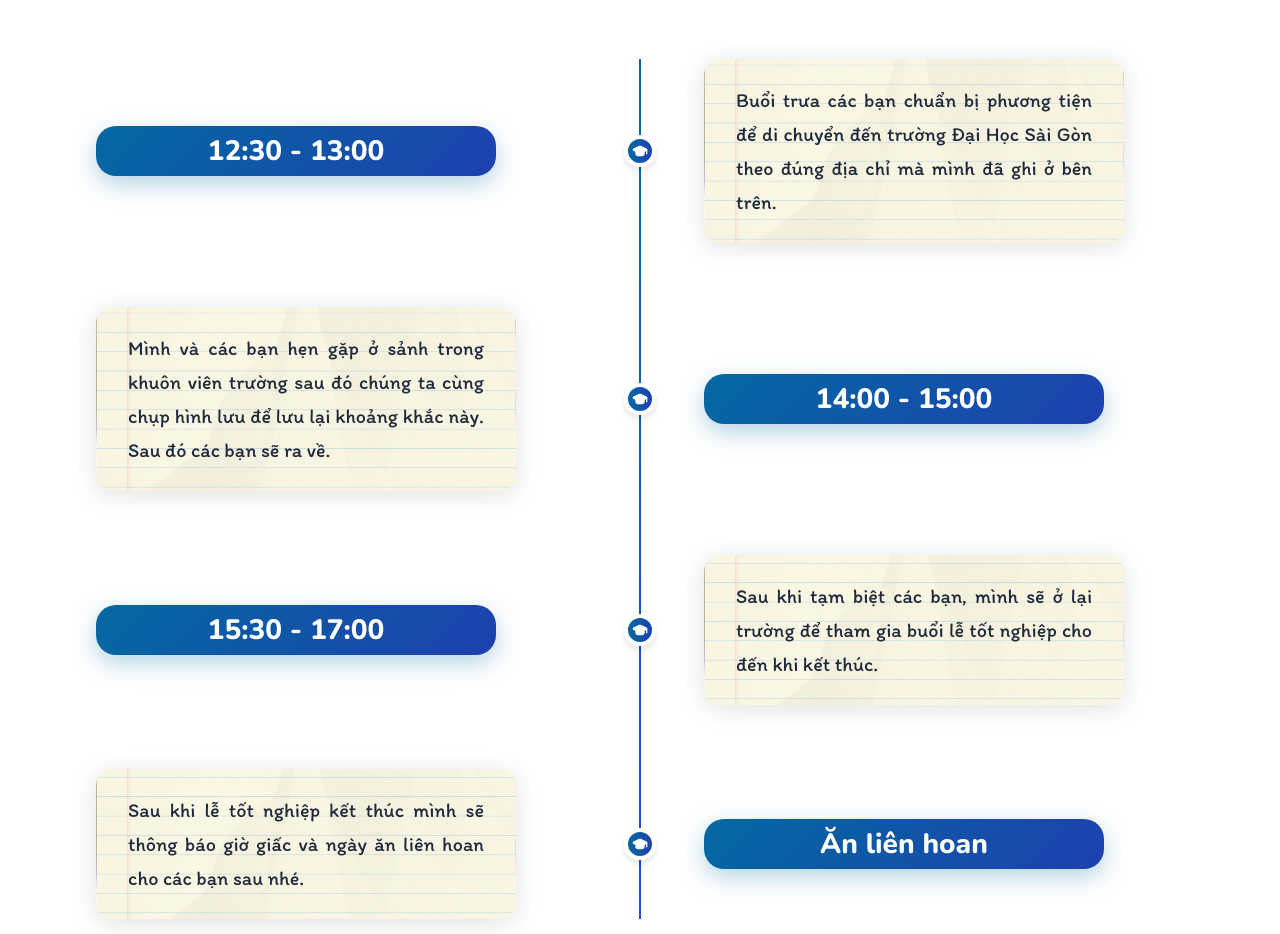
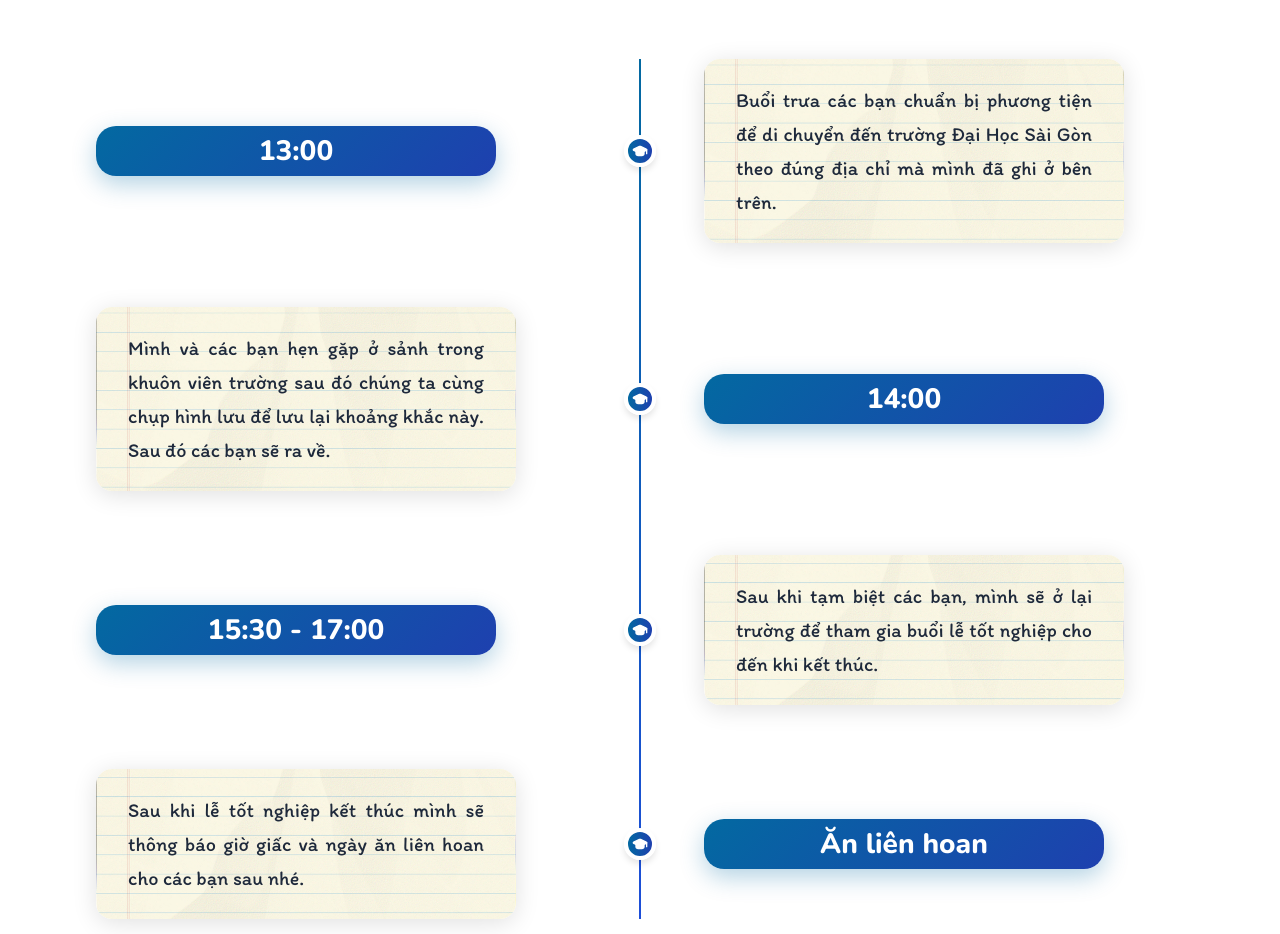
Before and after one commit to Nightcoreee/my-letter-graduation, a Next.js app: page / in a window 1280 px wide. Shown: the part 4420-5354 px from the top of the page. Built offline with nearby package versions, Linux system fonts and the light colour scheme; a web font is replaced by a local one.

Commit message:
fix timeline

```diff
--- a/components/Timeline.tsx
+++ b/components/Timeline.tsx
@@ -2,12 +2,12 @@ import styles from "@/styles/Timeline.module.css";
 
 const events = [
   {
-    time: "12:30 - 13:00",
+    time: "13:00",
     desc: "Buổi trưa các bạn chuẩn bị phương tiện để di chuyển đến trường Đại Học Sài Gòn theo đúng địa chỉ mà mình đã ghi ở bên trên.",
     imgSide: "left",
   },
   {
-    time: "14:00 - 15:00",
+    time: "14:00",
     desc: 'Mình và các bạn hẹn gặp ở sảnh trong khuôn viên trường sau đó chúng ta cùng chụp hình lưu để lưu lại khoảng khắc này. Sau đó các bạn sẽ ra về.',
     imgSide: "right",
   },
```
